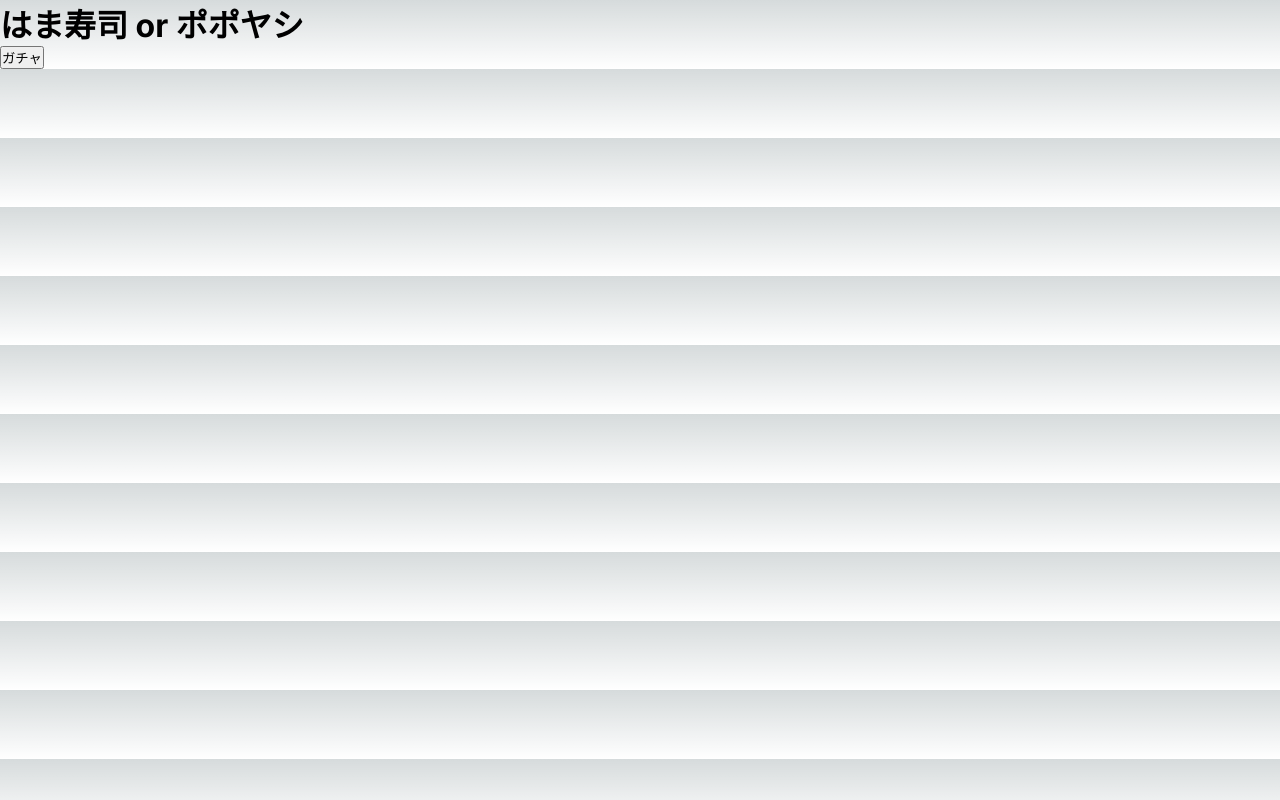
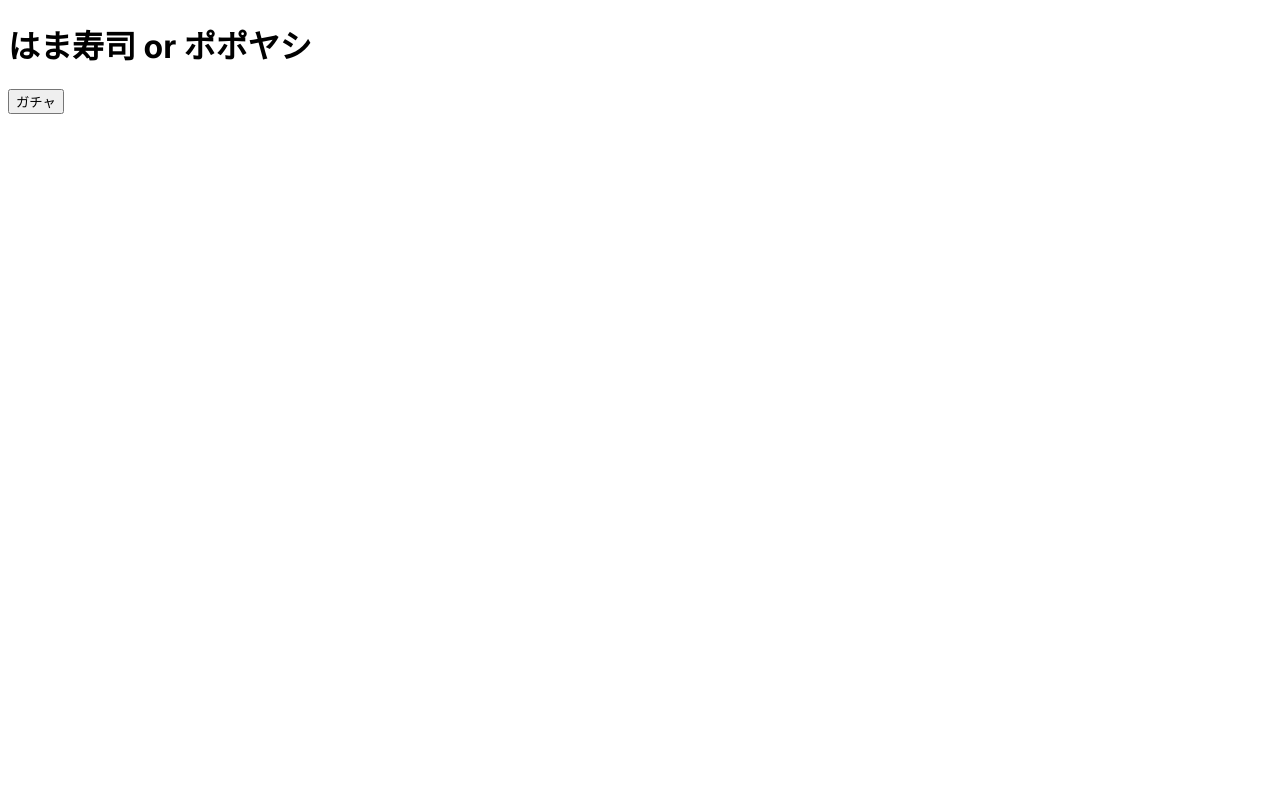
Before and after one commit to iorin-io/hamaorpopo, a Next.js app: page / in a window 1280 px wide. Built offline with nearby package versions, Linux system fonts and the light colour scheme.

Commit message:
install panda-css

```diff
--- /dev/null
+++ b/postcss.config.cjs
@@ -0,0 +1,5 @@
+module.exports = {
+  plugins: {
+    '@pandacss/dev/postcss': {},
+  },
+}
--- a/src/app/globals.css
+++ b/src/app/globals.css
@@ -1,107 +1 @@
-:root {
-  --max-width: 1100px;
-  --border-radius: 12px;
-  --font-mono: ui-monospace, Menlo, Monaco, "Cascadia Mono", "Segoe UI Mono",
-    "Roboto Mono", "Oxygen Mono", "Ubuntu Monospace", "Source Code Pro",
-    "Fira Mono", "Droid Sans Mono", "Courier New", monospace;
-
-  --foreground-rgb: 0, 0, 0;
-  --background-start-rgb: 214, 219, 220;
-  --background-end-rgb: 255, 255, 255;
-
-  --primary-glow: conic-gradient(
-    from 180deg at 50% 50%,
-    #16abff33 0deg,
-    #0885ff33 55deg,
-    #54d6ff33 120deg,
-    #0071ff33 160deg,
-    transparent 360deg
-  );
-  --secondary-glow: radial-gradient(
-    rgba(255, 255, 255, 1),
-    rgba(255, 255, 255, 0)
-  );
-
-  --tile-start-rgb: 239, 245, 249;
-  --tile-end-rgb: 228, 232, 233;
-  --tile-border: conic-gradient(
-    #00000080,
-    #00000040,
-    #00000030,
-    #00000020,
-    #00000010,
-    #00000010,
-    #00000080
-  );
-
-  --callout-rgb: 238, 240, 241;
-  --callout-border-rgb: 172, 175, 176;
-  --card-rgb: 180, 185, 188;
-  --card-border-rgb: 131, 134, 135;
-}
-
-@media (prefers-color-scheme: dark) {
-  :root {
-    --foreground-rgb: 255, 255, 255;
-    --background-start-rgb: 0, 0, 0;
-    --background-end-rgb: 0, 0, 0;
-
-    --primary-glow: radial-gradient(rgba(1, 65, 255, 0.4), rgba(1, 65, 255, 0));
-    --secondary-glow: linear-gradient(
-      to bottom right,
-      rgba(1, 65, 255, 0),
-      rgba(1, 65, 255, 0),
-      rgba(1, 65, 255, 0.3)
-    );
-
-    --tile-start-rgb: 2, 13, 46;
-    --tile-end-rgb: 2, 5, 19;
-    --tile-border: conic-gradient(
-      #ffffff80,
-      #ffffff40,
-      #ffffff30,
-      #ffffff20,
-      #ffffff10,
-      #ffffff10,
-      #ffffff80
-    );
-
-    --callout-rgb: 20, 20, 20;
-    --callout-border-rgb: 108, 108, 108;
-    --card-rgb: 100, 100, 100;
-    --card-border-rgb: 200, 200, 200;
-  }
-}
-
-* {
-  box-sizing: border-box;
-  padding: 0;
-  margin: 0;
-}
-
-html,
-body {
-  max-width: 100vw;
-  overflow-x: hidden;
-}
-
-body {
-  color: rgb(var(--foreground-rgb));
-  background: linear-gradient(
-      to bottom,
-      transparent,
-      rgb(var(--background-end-rgb))
-    )
-    rgb(var(--background-start-rgb));
-}
-
-a {
-  color: inherit;
-  text-decoration: none;
-}
-
-@media (prefers-color-scheme: dark) {
-  html {
-    color-scheme: dark;
-  }
-}
+@layer reset, base, tokens, recipes, utilities;
```
Also changed, not shown: package.json (+6 -4 lines), panda.config.ts (added, +20 -0 lines), 2 other files (tests, documents, lock files or other folders).
